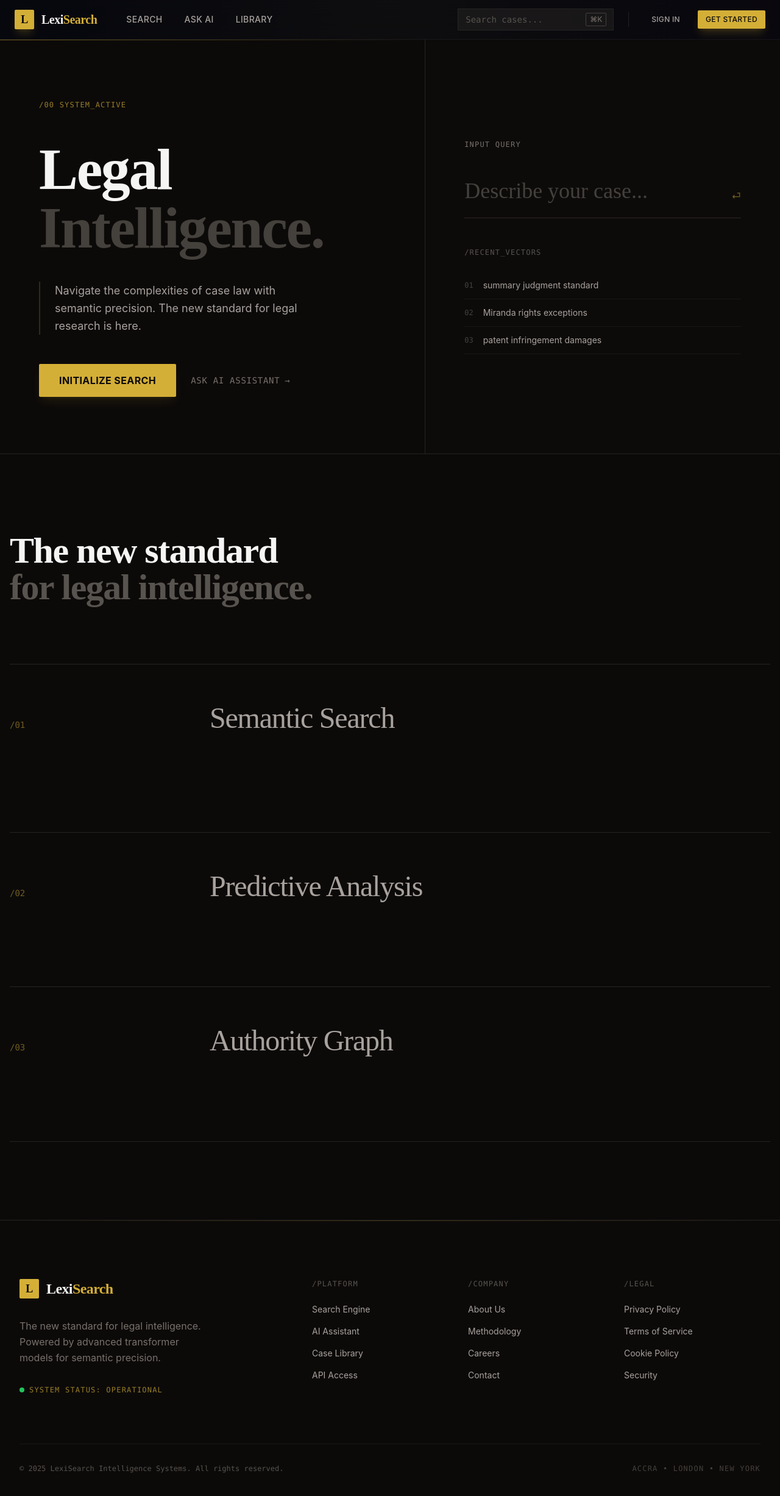
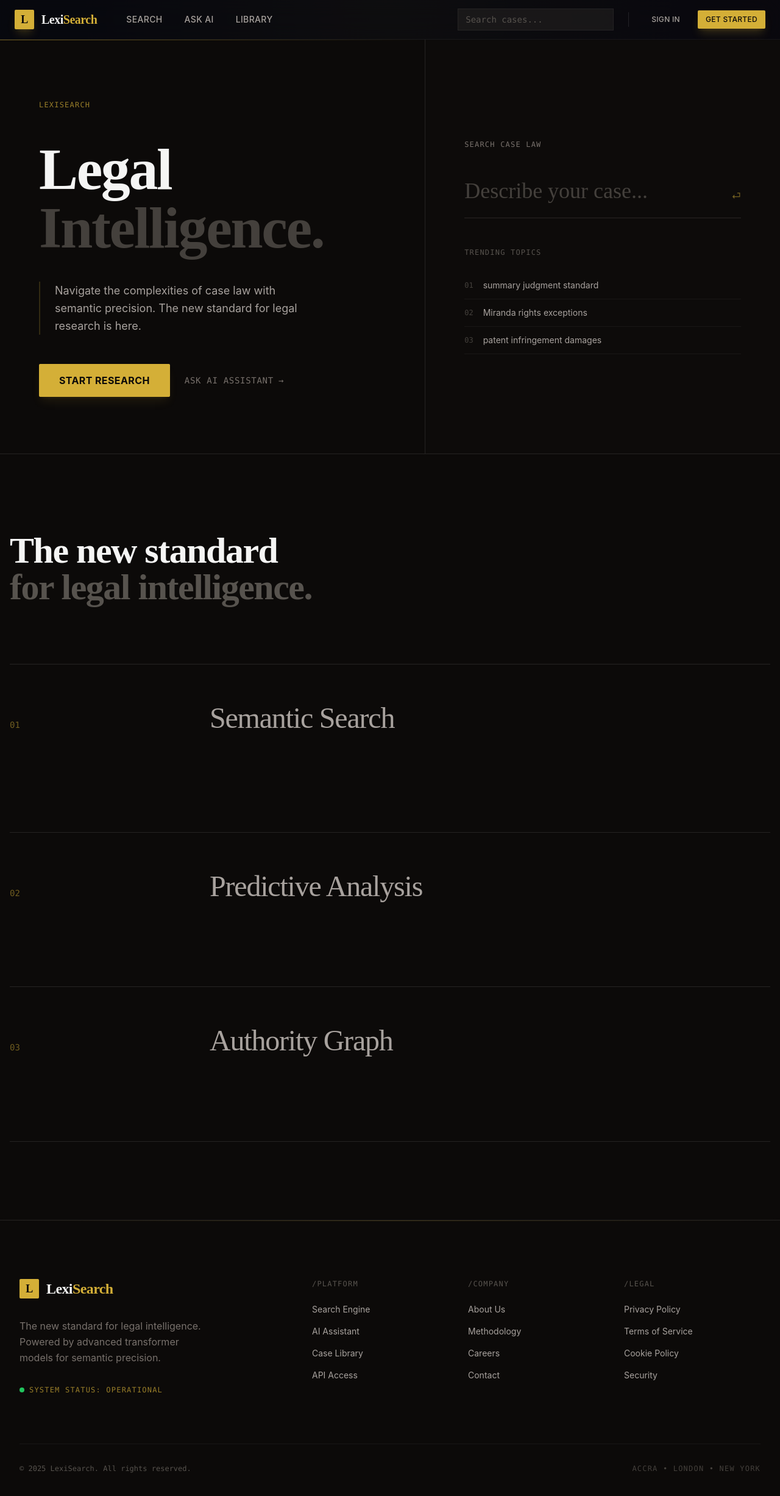
Before and after one commit to emmanuelotoo/LexiSearch-Frontend, a React (Vite) app: page / in a window 1280 px wide. Shown: the top 2454 px of the page at 61% size. Built offline with nearby package versions, Linux system fonts and the light colour scheme.

Commit message:
feat: update Footer and HomePage content for branding consistency and improved user experience

```diff
--- a/src/components/layout/Footer.tsx
+++ b/src/components/layout/Footer.tsx
@@ -81,7 +81,7 @@ export const Footer: React.FC = () => {
         {/* Bottom Bar */}
         <div className="mt-20 pt-8 border-t border-white/5 flex flex-col md:flex-row justify-between items-center gap-4">
           <p className="text-stone-600 text-xs font-mono">
-            © 2025 LexiSearch Intelligence Systems. All rights reserved.
+            © 2025 LexiSearch. All rights reserved.
           </p>
           <div className="text-stone-700 text-xs font-mono uppercase tracking-widest">
             Accra • London • New York
--- a/src/components/layout/Header.tsx
+++ b/src/components/layout/Header.tsx
@@ -37,7 +37,6 @@ export const Header: React.FC = () => {
               <Input
                 placeholder="Search cases..."
                 className="h-9 bg-brand-surface/50 border-white/5 focus:bg-brand-surface"
-                iconRight={<span className="text-xs text-stone-500 border border-stone-700 px-1.5 py-0.5 rounded-sm">⌘K</span>}
               />
             </div>
           )}
--- a/src/pages/HomePage.tsx
+++ b/src/pages/HomePage.tsx
@@ -26,7 +26,7 @@ export const HomePage: React.FC = () => {
                <div className="absolute top-0 left-0 w-full h-[1px] bg-gradient-to-r from-brand-gold/50 to-transparent" />
 
                <div className="mb-12">
-                 <span className="font-mono text-brand-gold text-xs tracking-widest uppercase opacity-70">/00 System_Active</span>
+                 <span className="font-mono text-brand-gold text-xs tracking-widest uppercase opacity-70">LexiSearch</span>
                </div>
 
                <h1 className="text-6xl md:text-8xl font-serif font-bold text-stone-100 leading-[0.9] mb-10 tracking-tight">
@@ -45,7 +45,7 @@ export const HomePage: React.FC = () => {
                     className="bg-brand-gold text-brand-dark hover:bg-white hover:text-brand-dark transition-all duration-300 font-bold tracking-wide"
                     onClick={() => document.getElementById('hero-input')?.focus()}
                   >
-                    Initialize Search
+                    Start Research
                   </Button>
                   <button
                     onClick={() => navigate('/chat')}
@@ -61,7 +61,7 @@ export const HomePage: React.FC = () => {
             <div className="relative p-8 md:p-16 flex flex-col justify-center bg-brand-surface/5 group/hero-right">
                <div className="w-full space-y-12">
                   <div>
-                    <h2 className="font-mono text-stone-500 text-xs uppercase tracking-widest mb-6">Input Query</h2>
+                    <h2 className="font-mono text-stone-500 text-xs uppercase tracking-widest mb-6">Search Case Law</h2>
 
                     <div className="relative">
                       <input
@@ -81,7 +81,7 @@ export const HomePage: React.FC = () => {
                   </div>
 
                   <div className="space-y-6">
-                     <p className="font-mono text-stone-600 text-xs uppercase tracking-widest">/Recent_Vectors</p>
+                     <p className="font-mono text-stone-600 text-xs uppercase tracking-widest">Trending Topics</p>
                      <div className="flex flex-col gap-0">
                         {['summary judgment standard', 'Miranda rights exceptions', 'patent infringement damages'].map((term, idx) => (
                           <button
@@ -142,7 +142,7 @@ export const HomePage: React.FC = () => {
                     {/* Column 1: ID & Icon */}
                     <div className="flex items-center gap-6">
                       <span className="text-sm font-mono text-brand-gold/50 group-hover/item:text-brand-gold transition-colors duration-300">
-                        /{feature.id}
+                        {feature.id}
                       </span>
                       <span className="text-2xl opacity-50 group-hover/item:opacity-100 group-hover/item:scale-110 transition-all duration-300 filter grayscale group-hover/item:grayscale-0">
                         {feature.icon}
```
